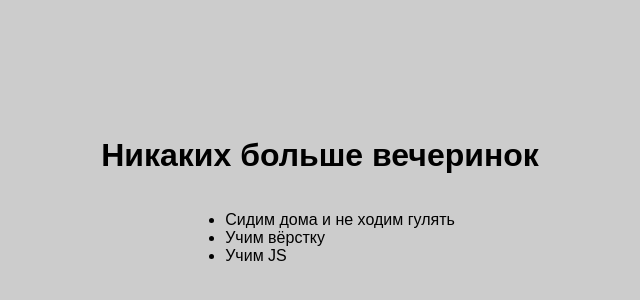
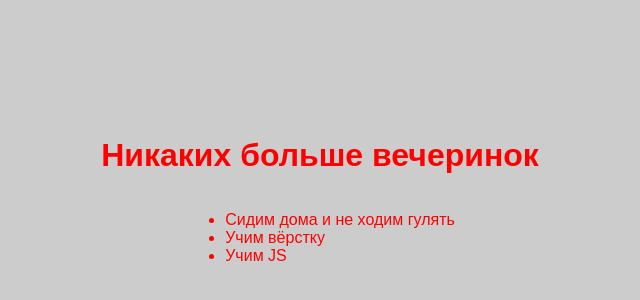
Before and after one commit to nglazov/webinar, a plain HTML site: page index.html in a window 1280 px wide. Shown: the part 202-502 px from the top of the page, without its empty margins (320-960 px from the left). Drawn offline with Linux system fonts and the light colour scheme.

Commit message:
Update style.css

```diff
--- a/style.css
+++ b/style.css
@@ -1,4 +1,5 @@
-html, body {
+html,
+body {
     margin: 0;
     padding: 0;
 }
@@ -13,4 +14,5 @@ html, body {
     flex-direction: column;
     background-color: #ccc;
     font-family: Arial, sans-serif;
+    color: red;
 }
```
